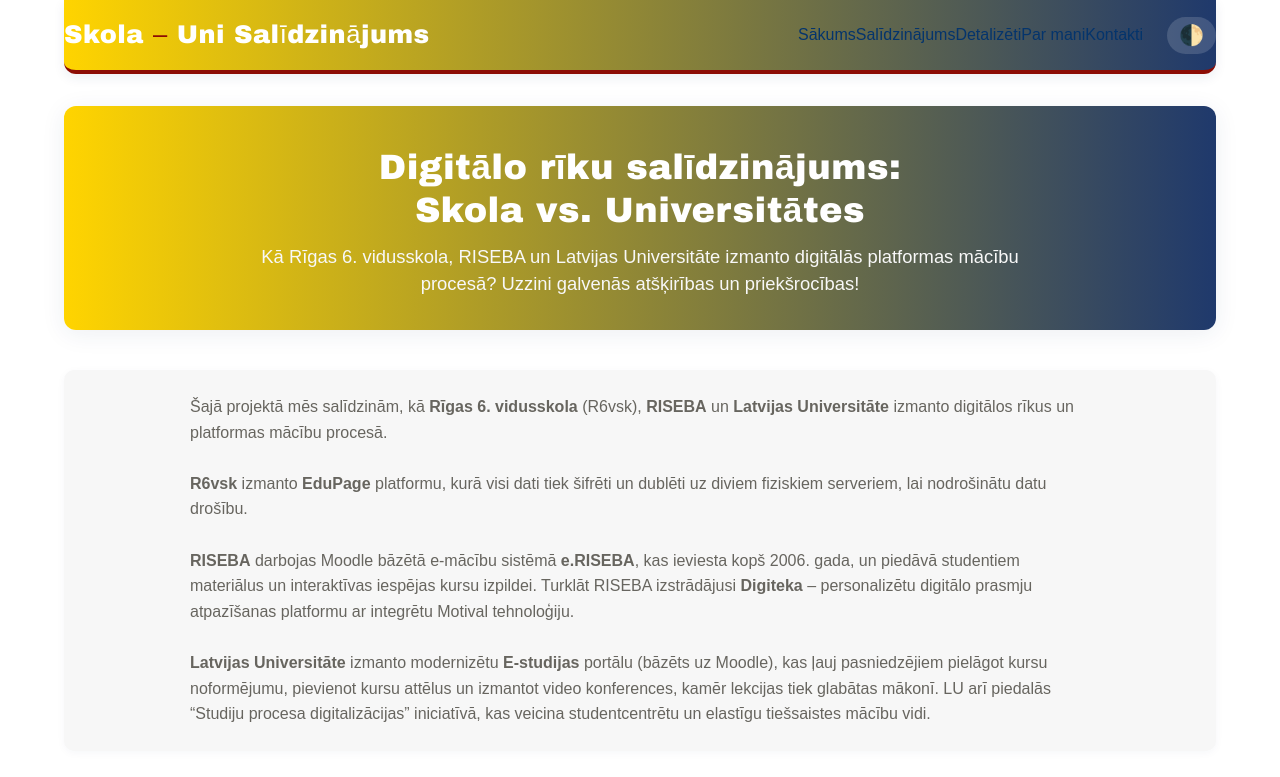
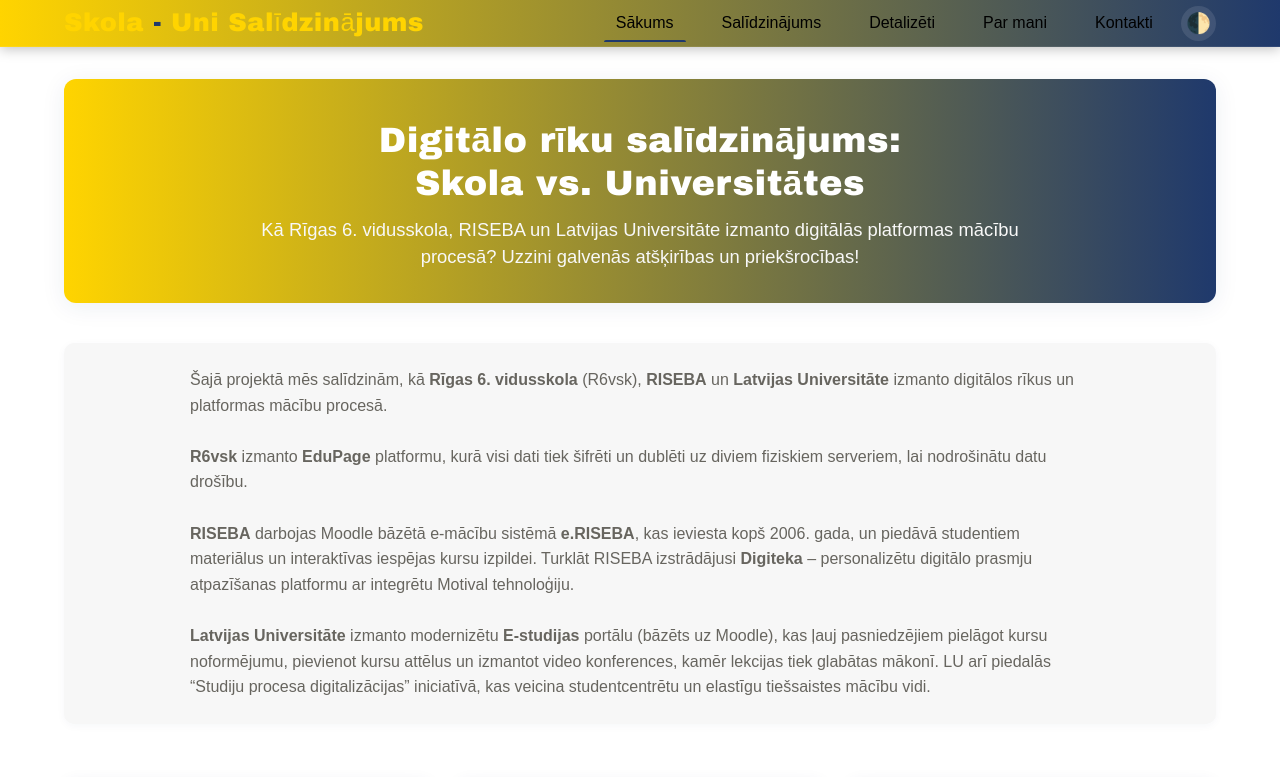
Before and after one commit to elizar3/elizar3.github.io, a plain HTML site: page index.html in a window 1280 px wide. Shown: the top 777 px of the page. Drawn offline with Linux system fonts and the light colour scheme.

Commit message:
main page 8

```diff
--- a/css/base.css
+++ b/css/base.css
@@ -26,6 +26,7 @@ a:hover {
 .flex { display: flex; }
 .flex-center { justify-content: center; align-items: center; }
 .items-center { align-items: center; }
+.justify-between { justify-content: space-between; }
 .pill {
   padding: 0.4rem 1rem;
   border-radius: 999px;
@@ -33,7 +34,7 @@ a:hover {
 }
 
 /* Hide bullet points in lists by default */
-ul { list-style: none; }
+ul { margin: 0; padding: 0; list-style: none; }
 .gap-1 { gap: 1rem; }
 .gap-2 { gap: 2rem; }
 .container { width: 90%; max-width: 1200px; margin: 0 auto; }
--- a/css/layout.css
+++ b/css/layout.css
@@ -1,73 +1,85 @@
 /* ─────────── HEADER / NAV BAR ─────────── */
 
+/* APP BAR BACKGROUND & SHADOW */
 header.app-bar {
-  background: linear-gradient(
-    90deg,
-    var(--accent-school) 0%,
-    var(--accent-lu) 100%
-  );
-  padding: 1rem 0;
-  border-bottom: 4px solid var(--accent-riseba);
-
-  border-radius: 0 0 12px 12px;
-
-  box-shadow: 0 4px 12px rgba(31, 57, 108, 0.08);
-  color: #fff;
+  /* background: var(--bg-secondary); */
+  background: linear-gradient(90deg, var(--accent-school) 0%, var(--accent-lu) 100%);
+  box-shadow: 0 2px 12px rgba(0, 0, 0, 0.25);
+  border-bottom: 1px solid rgba(255, 255, 255, 0.08);
+  padding: 0.25rem 0;
 }
 
-header.app-bar.container {
+/* CONTAINER INSIDE APP BAR */
+header.app-bar .container {
   display: flex;
   justify-content: space-between;
   align-items: center;
 }
 
-/* Logo text */
+/* LOGO */
 header.app-bar .logo {
   font-family: var(--font-heading);
   font-size: 1.6rem;
   letter-spacing: 0.5px;
-  color: #fff;
+  color: var(--accent-school);
 }
 
-header.app-bar .logo‐sep {
+[data-theme="dark"] header.app-bar .logo {
   color: var(--accent-riseba);
 }
 
-header.app-bar .right‐controls {
-  display: flex;
-  justify-content: flex-end;
-  align-items: center;
-  gap: 1.5rem;
+/* SMALL DASH BETWEEN LOGO WORDS */
+header.app-bar .logo-sep {
+  color: var(--accent-lu);
 }
 
-/* NAV LINKS */
+/* NAVIGATION LIST */
 .nav-list {
   display: flex;
-  gap: 1rem;
-
+  gap: 1.5rem;
   margin: 0;
   padding: 0;
 }
 
 .nav-list li a {
-  @apply .pill;
-  padding: 0.4rem 1rem;
-  border-radius: 999px;
-  color: #fff;
+  font-family: var(--font-body);
+  font-size: 1rem;
+  font-weight: 500;
   text-decoration: none;
-  font-weight: 500;
+  color: var(--text-main);
+  padding: 0.5rem 0.75rem;
+  border-radius: 6px;
+  position: relative;
   transition: background 0.3s, color 0.3s;
 }
 
+/* ACTIVE LINK INDICATOR: bottom border */
+.nav-list li a.active::after {
+  content: "";
+  position: absolute;
+  bottom: -0.2rem;
+  left: 0;
+  right: 0;
+  height: 2px;
+  background: var(--accent-lu);
+  border-radius: 2px 2px 0 0;
+}
+
+/* HOVER / FOCUS STATE */
 .nav-list li a:hover,
 .nav-list li a:focus {
+  background: rgba(255, 255, 255, 0.08);
+  color: var(--text-main);
+}
+
+/* DARK MODE LINK COLORS */
+[data-theme="dark"] .nav-list li a {
+  color: var(--text-secondary);
+}
+[data-theme="dark"] .nav-list li a:hover,
+[data-theme="dark"] .nav-list li a:focus {
   background: rgba(255, 255, 255, 0.15);
   color: #fff;
-}
-
-/* ACTIVE LINK STATE (optional): add a bottom‐border if you set a “.active” class */
-.nav-list li a.active {
-  border-bottom: 2px solid #fff;
 }
 
 /* ─────────── Hero Section ─────────── */
@@ -188,20 +200,34 @@ footer a:hover {
 /* ─────────── Theme Toggle Button ─────────── */
 
 #theme-toggle {
-  background: rgba(255, 255, 255, 0.15);
+  background: rgba(255, 255, 255, 0.10);
   border: none;
-  border-radius: 999px;
+  border-radius: 50%;
+  width: 2.2rem;
+  height: 2.2rem;
+  display: flex;
+  align-items: center;
+  justify-content: center;
   font-size: 1.25rem;
-  color: #fff;
-  padding: 0.4rem 0.75rem;
+  color: var(--text-main);
   cursor: pointer;
   transition: background 0.3s, transform 0.3s;
 }
 
 #theme-toggle:hover,
 #theme-toggle:focus {
-  background: rgba(255, 255, 255, 0.25);
+  background: rgba(255, 255, 255, 0.20);
   transform: translateY(-1px);
+}
+
+[data-theme="dark"] #theme-toggle {
+  background: rgba(0, 0, 0, 0.20);
+  color: var(--text-secondary);
+}
+[data-theme="dark"] #theme-toggle:hover,
+[data-theme="dark"] #theme-toggle:focus {
+  background: rgba(255, 255, 255, 0.10);
+  color: #fff;
 }
 
 /* ─────────── Miscellaneous ─────────── */
--- a/index.html
+++ b/index.html
@@ -13,17 +13,18 @@
 
 <body>
   <!-- Merged App Bar -->
-  <header class="app-bar container flex">
-    <!-- Logo / Title -->
+  <header class="app-bar">
+    <div class="container flex items-center justify-between">
+      <!-- Logo -->
       <div class="logo">
-      Skola <span class="logo‐sep">‒</span> Uni Salīdzinājums
+        Skola <span class="logo-sep">-</span> Uni Salīdzinājums
       </div>
 
-    <!-- Nav Links + Theme Toggle -->
-    <div class="right‐controls flex">
+      <!-- Nav + Toggle -->
+      <div class="right-controls flex items-center gap-1">
         <nav>
-        <ul class="nav‐list flex">
-          <li><a href="index.html">Sākums</a></li>
+          <ul class="nav-list flex">
+            <li><a href="index.html" class="active">Sākums</a></li>
             <li><a href="comparison.html">Salīdzinājums</a></li>
             <li><a href="details.html">Detalizēti</a></li>
             <li><a href="about.html">Par mani</a></li>
@@ -31,8 +32,11 @@
           </ul>
         </nav>
 
-      <!-- Theme Toggle Button -->
-      <button id="theme-toggle" aria-label="Toggle Light/Dark Mode">🌓</button>
+        <!-- Theme Toggle -->
+        <button id="theme-toggle" aria-label="Toggle Light/Dark Mode">
+          🌓
+        </button>
+      </div>
     </div>
   </header>
 
```
Lines whose indentation alone changed are shown as unchanged.
